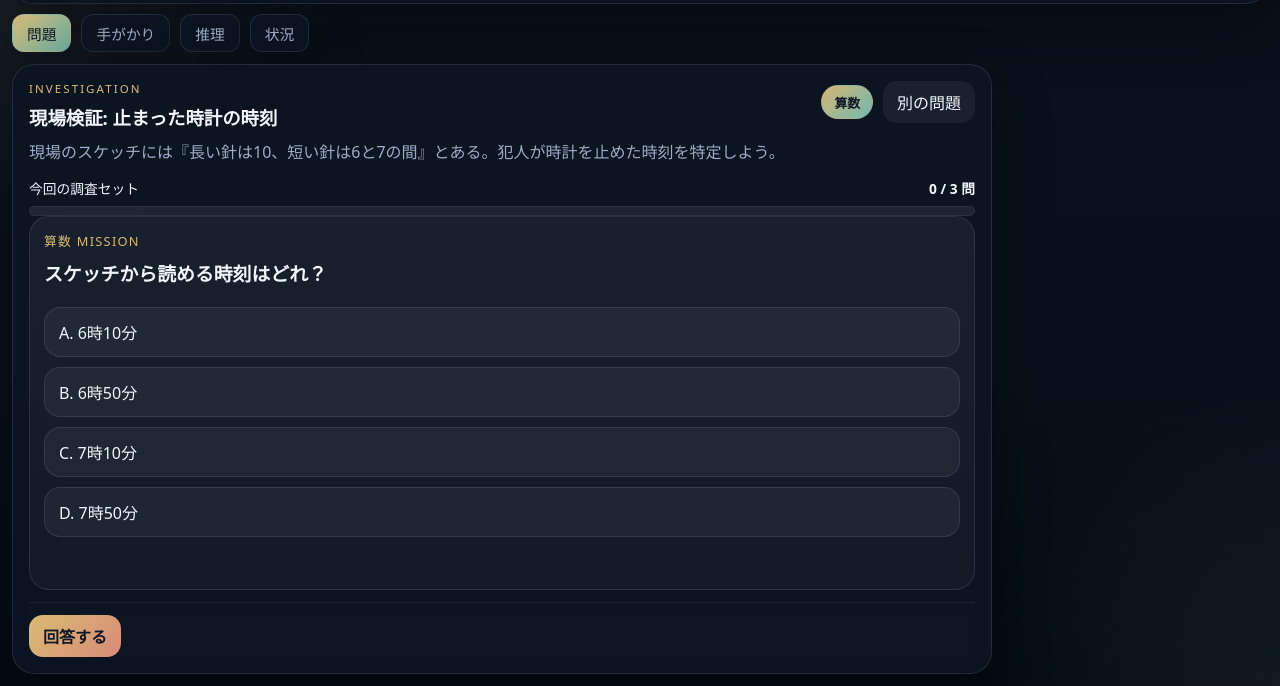
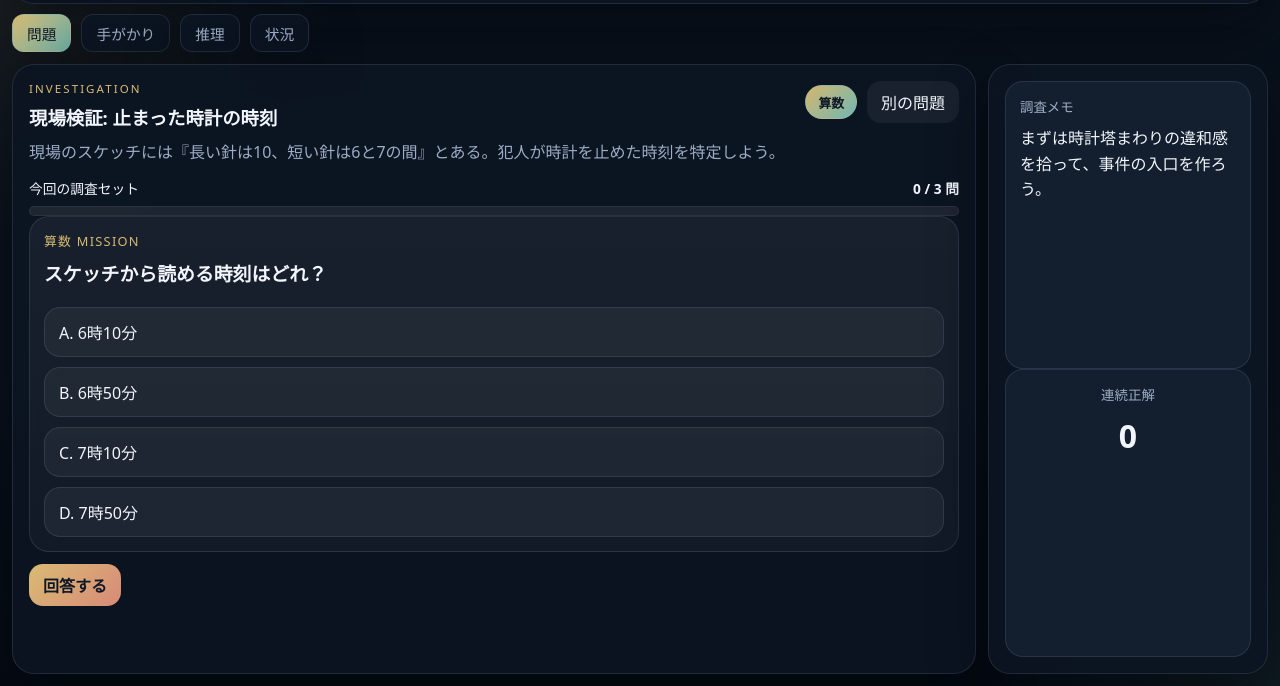
Before and after one commit to Beck175R/mistudy, a website: page index.html in a window 1280 px wide. Shown: the part 114-800 px from the top of the page. Drawn offline with Linux system fonts and the light colour scheme.

Commit message:
Use full width in mission tab and remove suspect scroll

```diff
--- a/app.js
+++ b/app.js
@@ -157,7 +157,9 @@ const elements = {
   nextQuestionButton: document.getElementById("nextQuestionButton"),
   changeMissionButton: document.getElementById("changeMissionButton"),
   liveHint: document.getElementById("liveHint"),
+  liveHintMirror: document.getElementById("liveHintMirror"),
   streakValue: document.getElementById("streakValue"),
+  streakValueMirror: document.getElementById("streakValueMirror"),
   clueBoardBadge: document.getElementById("clueBoardBadge"),
   clueBoard: document.getElementById("clueBoard"),
   deductionLock: document.getElementById("deductionLock"),
@@ -225,6 +227,9 @@ function renderStatus() {
   elements.sparkValue.textContent = String(state.spark);
   elements.clueValue.textContent = `${state.unlockedClues} / ${caseData.clues.length}`;
   elements.streakValue.textContent = String(state.streak);
+  if (elements.streakValueMirror) {
+    elements.streakValueMirror.textContent = String(state.streak);
+  }
   elements.progressBadge.textContent = `${progress}%`;
   elements.mysteryMeter.style.width = `${progress}%`;
   elements.nextReward.textContent = `次の手がかりまであと${Math.max(0, 3 - state.answeredInCycle)}問`;
@@ -232,6 +237,9 @@ function renderStatus() {
   elements.cycleMeter.style.width = `${(state.answeredInCycle / 3) * 100}%`;
   elements.clueBoardBadge.textContent = `${state.unlockedClues} / ${caseData.clues.length}`;
   elements.liveHint.textContent = liveHint();
+  if (elements.liveHintMirror) {
+    elements.liveHintMirror.textContent = liveHint();
+  }
   elements.rankValue.textContent = detectiveRank();
   elements.deductionLock.textContent = state.deductionUnlocked ? "推理可能" : "手がかりを4つ集めると解放";
 }
--- a/index.html
+++ b/index.html
@@ -45,7 +45,8 @@
       </nav>
 
       <section id="missionTab" class="tab-panel active">
-        <article class="panel main-panel single-panel">
+        <div class="mission-layout">
+          <article class="panel main-panel">
             <div class="panel-head">
               <div>
                 <p class="kicker">INVESTIGATION</p>
@@ -77,6 +78,18 @@
               <button id="nextQuestionButton" class="secondary-button hidden">次の問題へ</button>
             </div>
           </article>
+
+          <aside class="panel mission-side">
+            <div class="side-card">
+              <span>調査メモ</span>
+              <p id="liveHint">時計塔の近くで見つかった小さな違和感を集めよう。</p>
+            </div>
+            <div class="side-card centered">
+              <span>連続正解</span>
+              <strong id="streakValue">0</strong>
+            </div>
+          </aside>
+        </div>
       </section>
 
       <section id="cluesTab" class="tab-panel">
@@ -158,11 +171,11 @@
             <div class="status-cards single">
               <div class="side-card">
                 <span>現在のヒント</span>
-                <p id="liveHint">時計塔の近くで見つかった小さな違和感を集めよう。</p>
+                <p id="liveHintMirror">時計塔の近くで見つかった小さな違和感を集めよう。</p>
               </div>
               <div class="side-card centered">
                 <span>連続正解</span>
-                <strong id="streakValue">0</strong>
+                <strong id="streakValueMirror">0</strong>
               </div>
             </div>
           </article>
--- a/styles.css
+++ b/styles.css
@@ -257,6 +257,13 @@ select {
   display: block;
 }
 
+.mission-layout {
+  height: 100%;
+  display: grid;
+  grid-template-columns: minmax(0, 1.35fr) 280px;
+  gap: 12px;
+}
+
 .clues-layout {
   height: 100%;
   display: grid;
@@ -272,6 +279,7 @@ select {
 }
 
 .main-panel,
+.mission-side,
 .solve-panel,
 .clues-layout .panel,
 .status-layout .panel {
@@ -285,16 +293,12 @@ select {
 }
 
 .main-panel,
+.mission-side,
 .solve-panel,
 .clues-layout .panel,
 .status-layout .panel {
   display: flex;
   flex-direction: column;
-}
-
-.single-panel {
-  max-width: 980px;
-  min-height: 0;
 }
 
 .panel-head {
@@ -355,22 +359,11 @@ select {
   line-height: 1.6;
 }
 
-.main-panel .panel-head,
-.main-panel .mission-copy,
-.main-panel .mission-progress,
-.main-panel .feedback-card,
-.main-panel .button-row {
-  flex-shrink: 0;
-}
-
 .question-card {
   padding: 18px;
   background: linear-gradient(180deg, rgba(255, 255, 255, 0.05), rgba(255, 255, 255, 0.03));
   border: 1px solid var(--line);
   border-radius: 20px;
-  flex: 1;
-  min-height: 0;
-  overflow: auto;
 }
 
 .question-label {
@@ -454,11 +447,6 @@ select {
   display: flex;
   gap: 10px;
   margin-top: 12px;
-  padding-top: 12px;
-  border-top: 1px solid rgba(255, 255, 255, 0.06);
-  background: linear-gradient(180deg, rgba(12, 21, 34, 0), rgba(12, 21, 34, 0.94) 28%);
-  position: sticky;
-  bottom: 0;
 }
 
 .side-card {
@@ -503,14 +491,15 @@ select {
   display: grid;
   gap: 10px;
   margin-top: 12px;
-  min-height: 0;
-  overflow: auto;
-  padding-right: 4px;
 }
 
 .suspect-card,
 .clue-card {
   padding: 12px;
+}
+
+.suspect-list {
+  grid-template-columns: 1fr 1fr;
 }
 
 .suspect-card h3,
@@ -707,6 +696,7 @@ select {
   }
 
   .header,
+  .mission-layout,
   .clues-layout,
   .solve-grid,
   .status-layout,
```
Lines whose indentation alone changed are shown as unchanged.
